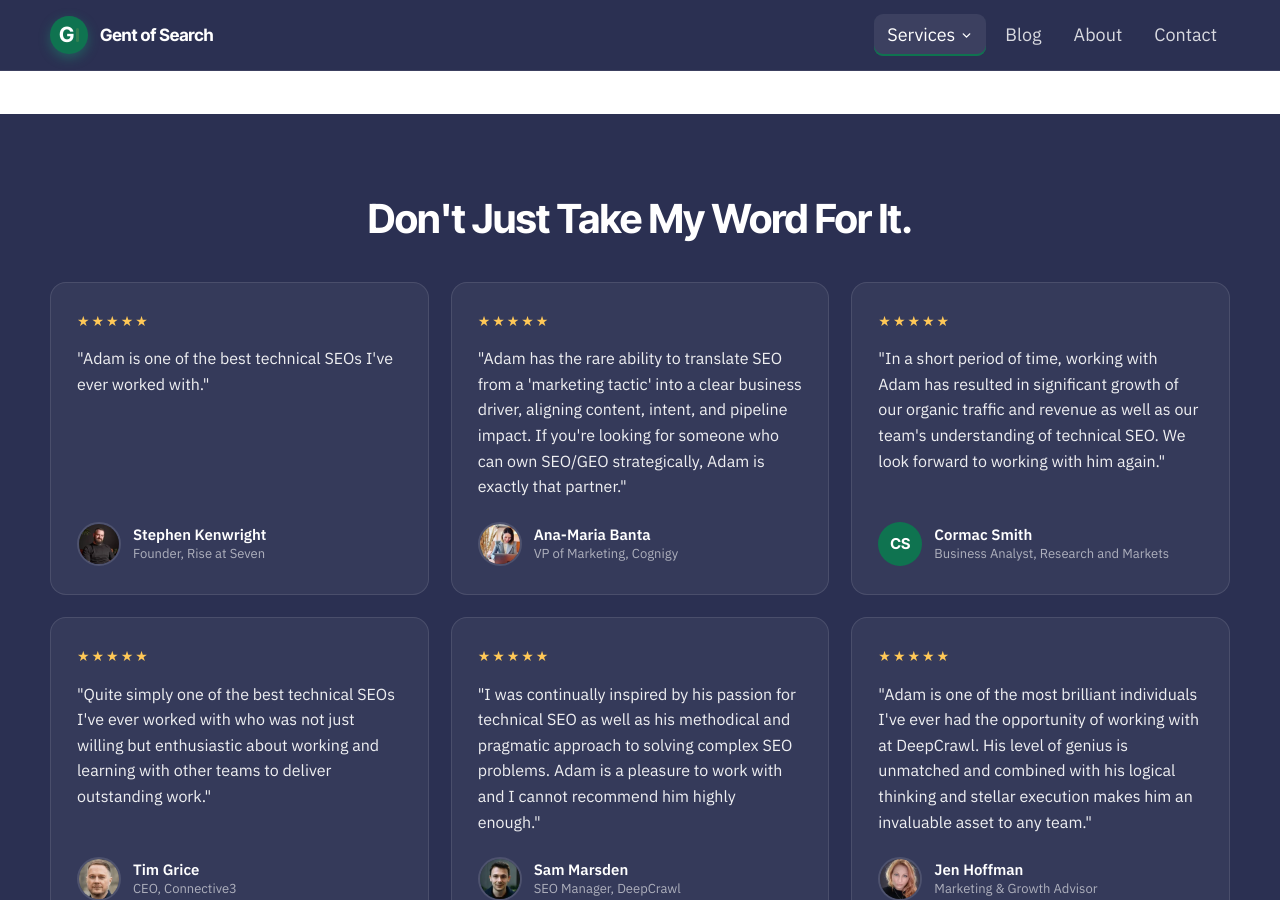
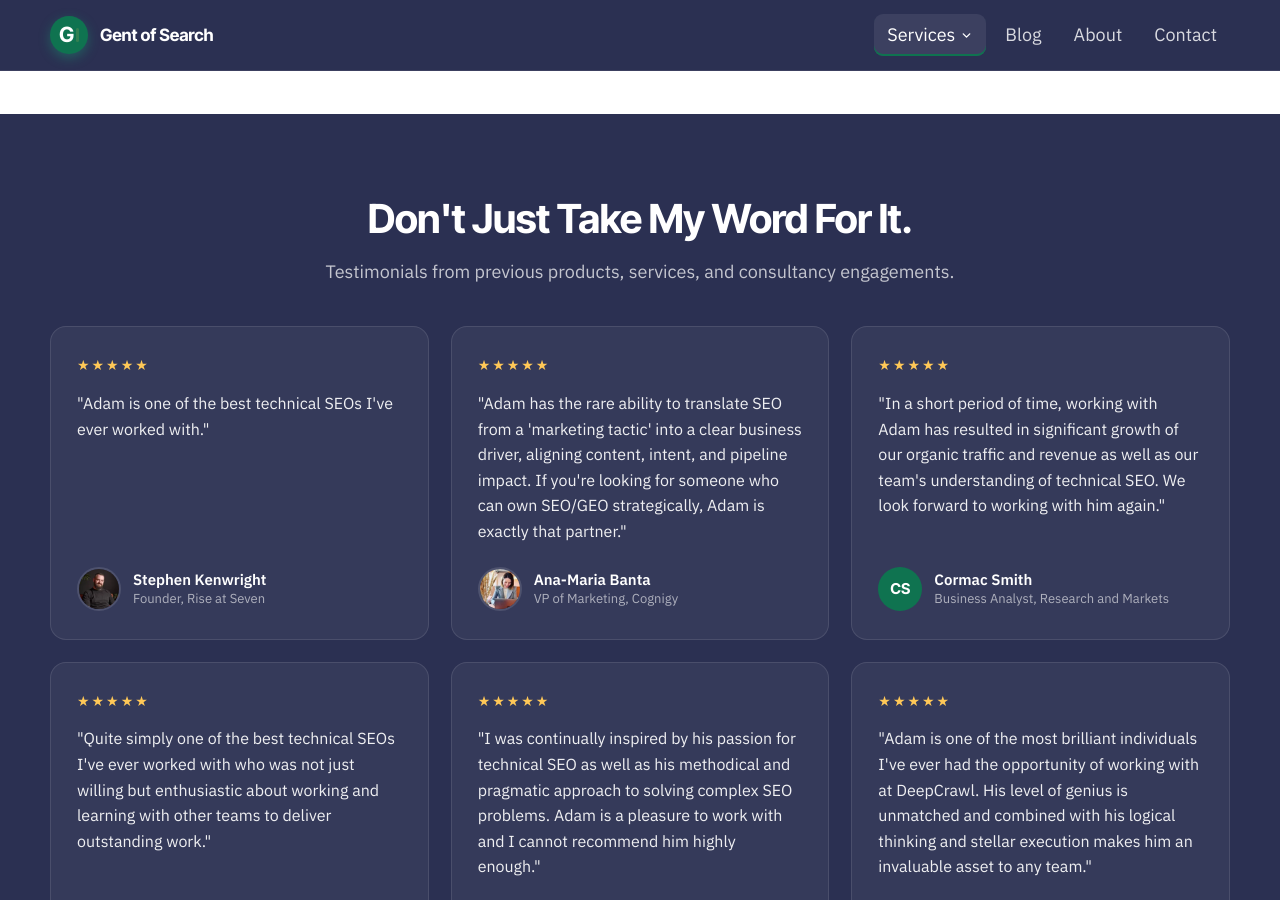
Before and after one commit to Gent-of-Search/gentofsearch.com, a Jekyll site: the page built from services/fractional-seo.html, in a window 1280 px wide and 900 px high, scrolled down 4839 px. Built offline with Jekyll 4.4.1, drawn with Linux system fonts in a browser that asks for light colours.

Commit message:
Service pages: add subtitle under testimonials heading

```diff
--- a/services/audits.html
+++ b/services/audits.html
@@ -257,6 +257,7 @@ service: audits
     <div style="width:min(1180px,100% - 48px); margin:0 auto;">
       <div style="max-width:640px; margin:0 auto 40px; text-align:center;">
         <h2 style="font-family:'Inter Tight',sans-serif; font-weight:700; font-size:clamp(28px,3.2vw,40px); line-height:1.14; letter-spacing:-0.02em; color:#FFFFFF; margin:0 0 16px;">Don't Just Take My Word For It.</h2>
+        <p style="font-size:clamp(16px,1.5vw,18px); color:rgba(255,255,255,0.72); margin:0; line-height:1.6;">Testimonials from previous products, services, and consultancy engagements.</p>
 
       </div>
       <div class="gos-g3" style="display:grid; grid-template-columns:repeat(3,1fr); gap:22px;">
--- a/services/consultancy.html
+++ b/services/consultancy.html
@@ -245,6 +245,7 @@ service: consultancy
     <div style="width:min(1180px,100% - 48px); margin:0 auto;">
       <div style="max-width:640px; margin:0 auto 40px; text-align:center;">
         <h2 style="font-family:'Inter Tight',sans-serif; font-weight:700; font-size:clamp(28px,3.2vw,40px); line-height:1.14; letter-spacing:-0.02em; color:#FFFFFF; margin:0 0 16px;">Don't Just Take My Word For It.</h2>
+        <p style="font-size:clamp(16px,1.5vw,18px); color:rgba(255,255,255,0.72); margin:0; line-height:1.6;">Testimonials from previous products, services, and consultancy engagements.</p>
 
       </div>
       <div class="gos-g3" style="display:grid; grid-template-columns:repeat(3,1fr); gap:22px;">
--- a/services/fractional-seo.html
+++ b/services/fractional-seo.html
@@ -204,6 +204,7 @@ service: fractional
     <div style="width:min(1180px,100% - 48px); margin:0 auto;">
       <div style="max-width:640px; margin:0 auto 40px; text-align:center;">
         <h2 style="font-family:'Inter Tight',sans-serif; font-weight:700; font-size:clamp(28px,3.2vw,40px); line-height:1.14; letter-spacing:-0.02em; color:#FFFFFF; margin:0 0 16px;">Don't Just Take My Word For It.</h2>
+        <p style="font-size:clamp(16px,1.5vw,18px); color:rgba(255,255,255,0.72); margin:0; line-height:1.6;">Testimonials from previous products, services, and consultancy engagements.</p>
 
       </div>
       <div class="gos-g3" style="display:grid; grid-template-columns:repeat(3,1fr); gap:22px;">
--- a/services/strategy.html
+++ b/services/strategy.html
@@ -230,6 +230,7 @@ service: strategy
     <div style="width:min(1180px,100% - 48px); margin:0 auto;">
       <div style="max-width:640px; margin:0 auto 40px; text-align:center;">
         <h2 style="font-family:'Inter Tight',sans-serif; font-weight:700; font-size:clamp(28px,3.2vw,40px); line-height:1.14; letter-spacing:-0.02em; color:#FFFFFF; margin:0 0 16px;">Don't Just Take My Word For It.</h2>
+        <p style="font-size:clamp(16px,1.5vw,18px); color:rgba(255,255,255,0.72); margin:0; line-height:1.6;">Testimonials from previous products, services, and consultancy engagements.</p>
 
       </div>
       <div class="gos-g3" style="display:grid; grid-template-columns:repeat(3,1fr); gap:22px;">
```
